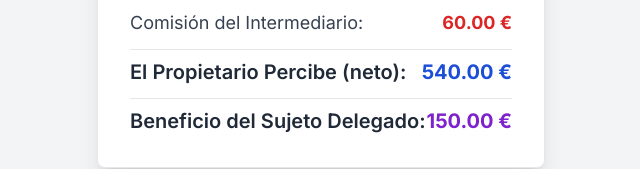
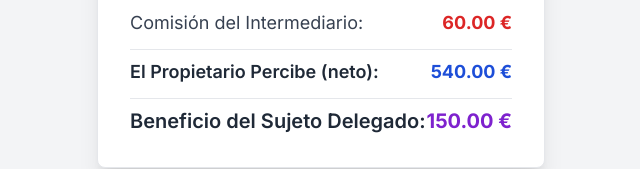
Before and after one commit to Enginer-2023/CAE, a plain HTML site: page index.html in a window 1280 px wide. Shown: the part 1017-1186 px from the top of the page, without its empty margins (319-959 px from the left). Drawn offline with nearby package versions, Linux system fonts and the light colour scheme.

Commit message:
Update index.html

```diff
--- a/index.html
+++ b/index.html
@@ -86,7 +86,7 @@
                 <span class="text-gray-700">Comisión del Intermediario:</span>
                 <span id="intermediaryNet" class="font-bold text-red-600">0.00 €</span>
             </div>
-            <div class="flex justify-between items-center text-xl pt-2 border-t border-gray-200 font-semibold">
+            <div class="flex justify-between items-center text-lg pt-2 border-t border-gray-200 font-semibold">
                 <span class="text-gray-800">El Propietario Percibe (neto):</span>
                 <span id="ownerNet" class="font-bold text-blue-700">0.00 €</span>
             </div>
```
